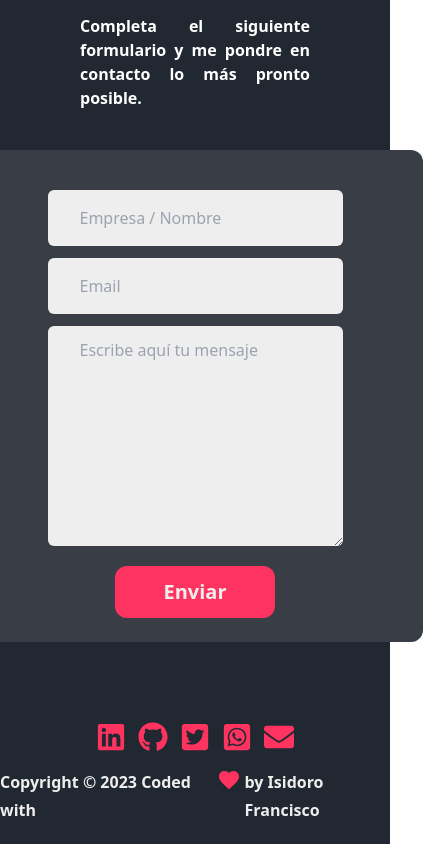
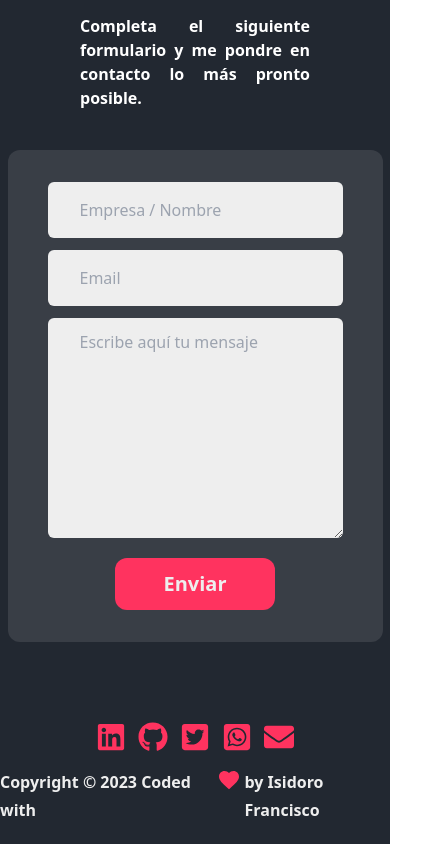
Before and after one commit to FranciscoHIDev/Portafolio, a React (Vite) app in the folder client/: page / in a window 390 px wide. Shown: the part 1403-2247 px from the top of the page, 423 px wide, since content can reach past the window. Built offline with nearby package versions, Linux system fonts and the light colour scheme.

Commit message:
cambios contact

```diff
--- a/client/src/components/NavBar/NavBar.jsx
+++ b/client/src/components/NavBar/NavBar.jsx
@@ -10,7 +10,7 @@ function NavBar() {
       <div className="container mx-auto m-4 md:m-3">
         <div
           onClick={() => setOpenMenu(!openMenu)}
-          className=" absolute right-5 top-4  cursor-pointer md:hidden"
+          className=" absolute right-8 top-4  cursor-pointer md:hidden"
         >
           {openMenu ? (
             <CgClose className="text-white text-4xl" />
--- a/client/src/pages/Contact/Contact.jsx
+++ b/client/src/pages/Contact/Contact.jsx
@@ -67,7 +67,7 @@ function Contact() {
               pronto posible.
             </p>
           </div>
-          <div className="flex bg-cards px-20 pt-10 md:pb-10 py-6 rounded-xl  items-center">
+          <div className="flex bg-cards md:px-20 md:pt-10 md:pb-10 py-8 px-10 rounded-xl  items-center">
             <form ref={form} onSubmit={(e) => sendEmail(e)}>
               <div className="flex md:flex-row flex-col items-center ">
                 <div className="flex mb-3 md:mr-3">
```
